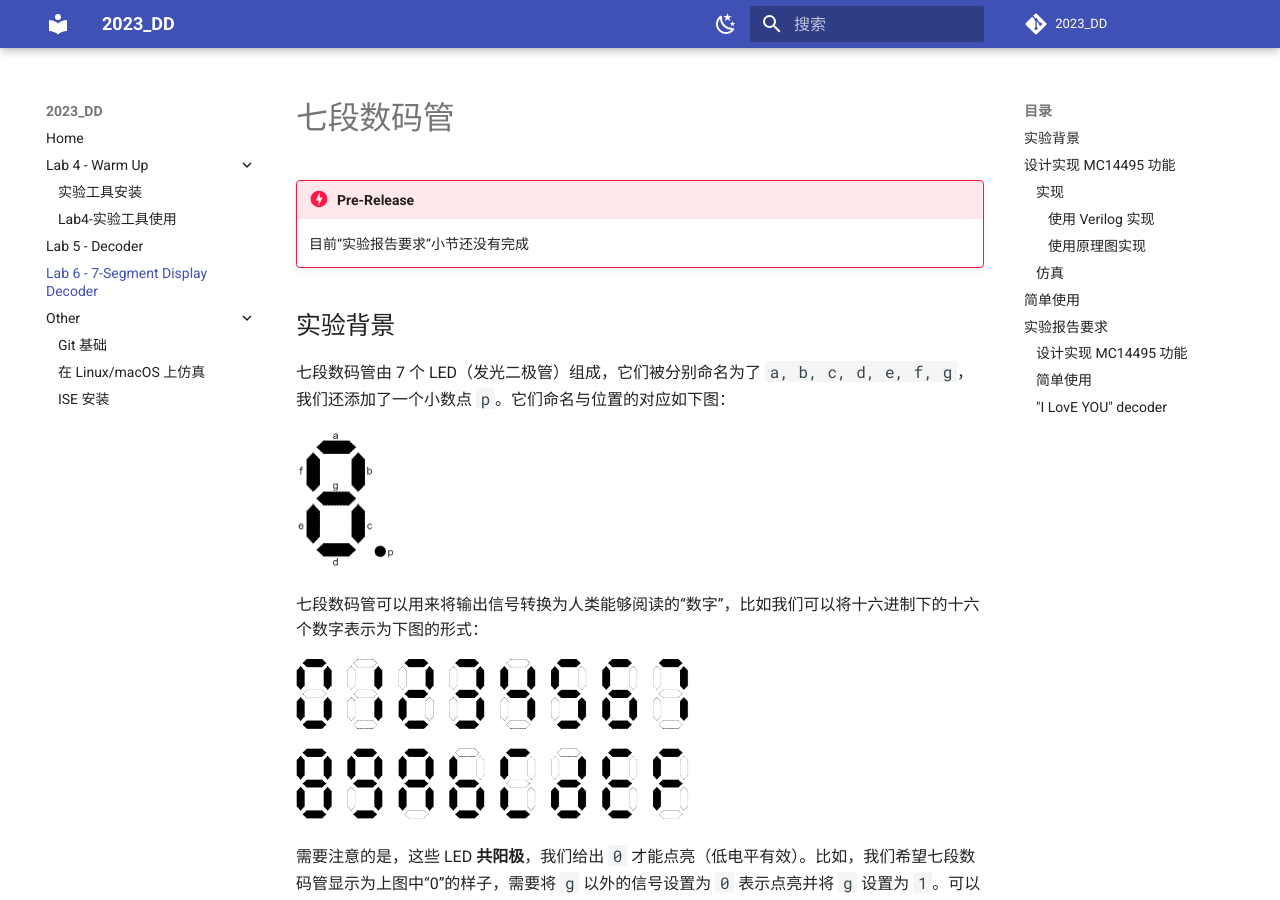
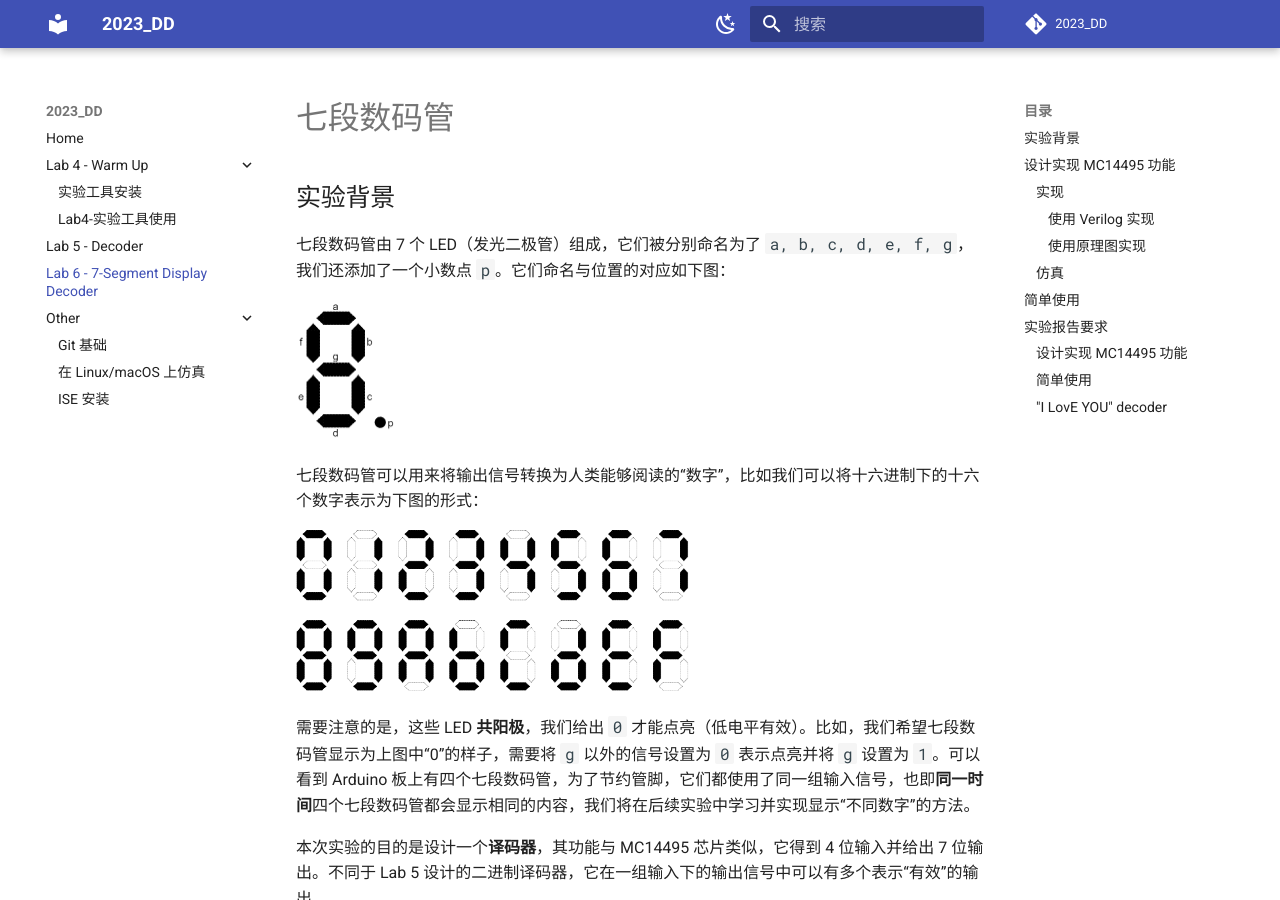
Before and after one commit to Guahao31/2023_DD, an MkDocs documentation site: the page built from docs/lab6/seven-segment.md, in a window 1280 px wide and 900 px high. Built offline with MkDocs 1.6.1 and Material for MkDocs 9.7.7, drawn with Linux system fonts in a browser that asks for light colours; a script that is not in the unit is left out; comment, search, counter and statistics services are not loaded.

Commit message:
remove danger

```diff
--- a/docs/lab6/seven-segment.md
+++ b/docs/lab6/seven-segment.md
@@ -1,7 +1,7 @@
 # 七段数码管
 
-!!!danger "Pre-Release"
-    目前“实验报告要求”小节还没有完成
+<!-- !!!danger "Pre-Release"
+    目前“实验报告要求”小节还没有完成 -->
 
 ## 实验背景 {: #segment-example}
 
```
